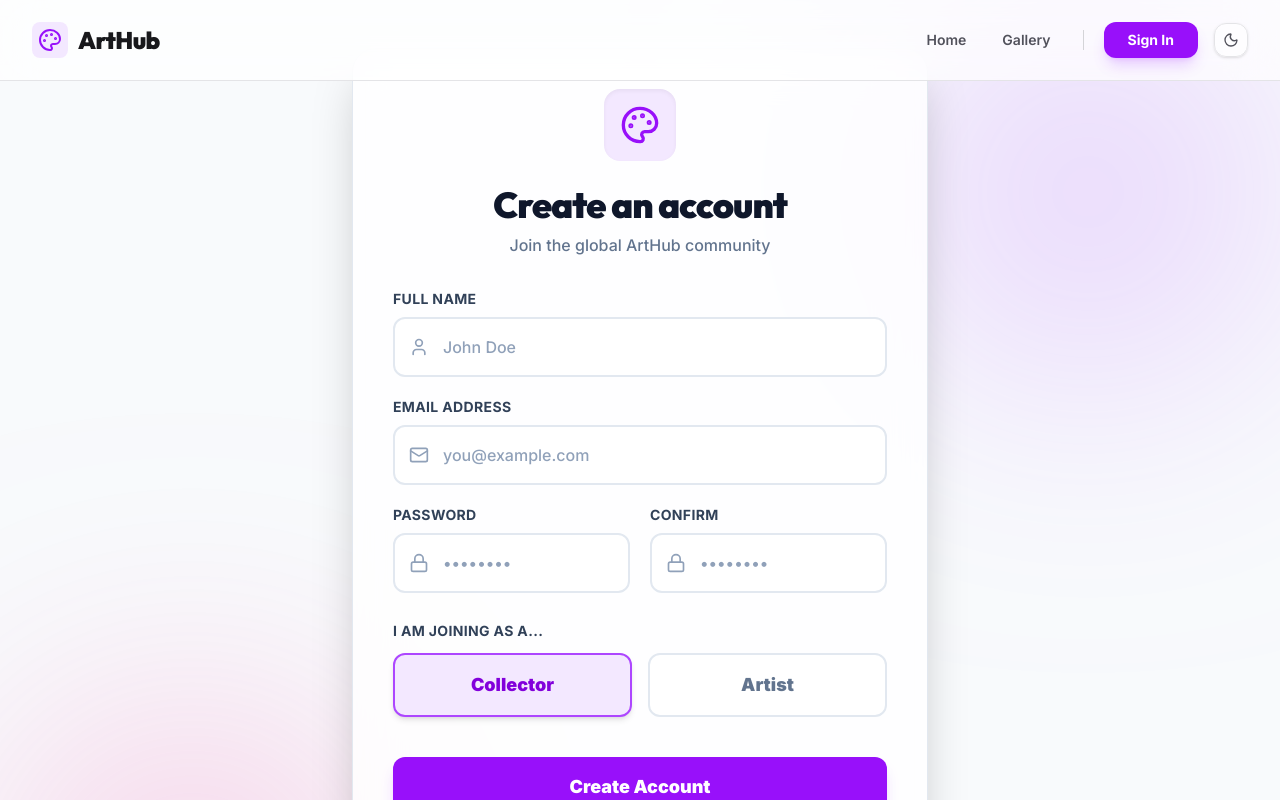
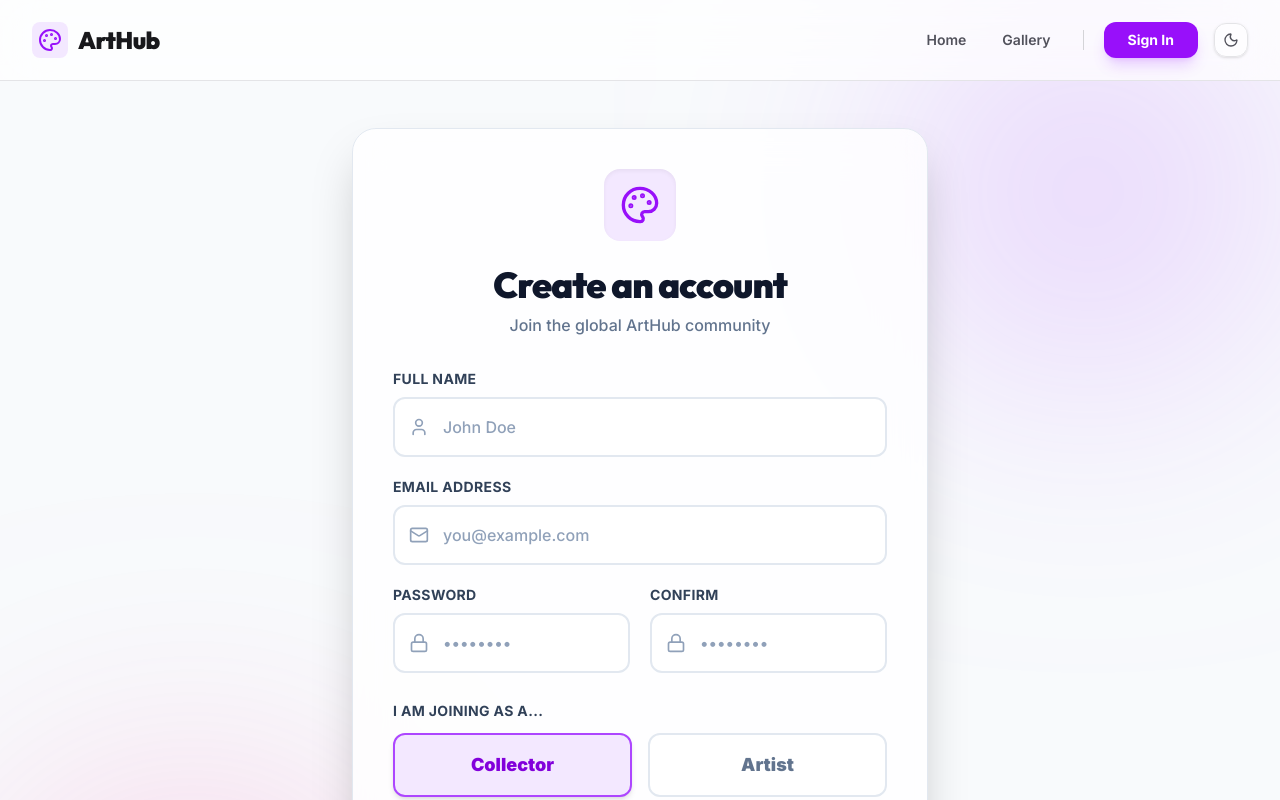
Before and after one commit to mahmudul194/Art-Hub-client, a Next.js app: page /register in a window 1280 px wide. Shown: the top 800 px of the page. Built offline with nearby package versions, Linux system fonts and the light colour scheme; no server answers.

Commit message:
fix: adjust login and register layout to prevent overlapping with fixed navbar

```diff
--- a/app/login/page.jsx
+++ b/app/login/page.jsx
@@ -50,7 +50,7 @@ export default function Login() {
   };
 
   return (
-    <div className="min-h-screen flex items-center justify-center py-12 px-4 sm:px-6 lg:px-8 bg-slate-50 dark:bg-zinc-950 relative overflow-hidden">
+    <div className="min-h-screen flex flex-col items-center justify-center pt-32 pb-12 px-4 sm:px-6 lg:px-8 bg-slate-50 dark:bg-zinc-950 relative overflow-x-hidden">
       {/* Decorative background */}
       <div className="absolute top-0 left-0 w-96 h-96 bg-purple-500 rounded-full mix-blend-multiply filter blur-[128px] opacity-20 animate-blob pointer-events-none" />
       <div className="absolute bottom-0 right-0 w-96 h-96 bg-pink-500 rounded-full mix-blend-multiply filter blur-[128px] opacity-20 animate-blob animation-delay-2000 pointer-events-none" />
@@ -59,7 +59,7 @@ export default function Login() {
         initial={{ opacity: 0, y: 20 }}
         animate={{ opacity: 1, y: 0 }}
         transition={{ duration: 0.5 }}
-        className="max-w-md w-full space-y-8 bg-white/80 dark:bg-zinc-900/80 backdrop-blur-xl p-10 rounded-3xl shadow-2xl z-10 border border-slate-200 dark:border-zinc-800"
+        className="max-w-md w-full my-auto space-y-8 bg-white/80 dark:bg-zinc-900/80 backdrop-blur-xl p-10 rounded-3xl shadow-2xl z-10 border border-slate-200 dark:border-zinc-800"
       >
         <div>
           <div className="flex justify-center">
--- a/app/register/page.jsx
+++ b/app/register/page.jsx
@@ -68,7 +68,7 @@ export default function Register() {
   };
 
   return (
-    <div className="min-h-screen flex items-center justify-center py-12 px-4 sm:px-6 lg:px-8 bg-slate-50 dark:bg-zinc-950 relative overflow-hidden">
+    <div className="min-h-screen flex flex-col items-center justify-center pt-32 pb-12 px-4 sm:px-6 lg:px-8 bg-slate-50 dark:bg-zinc-950 relative overflow-x-hidden">
       {/* Decorative background */}
       <div className="absolute top-0 right-0 w-96 h-96 bg-purple-500 rounded-full mix-blend-multiply filter blur-[128px] opacity-20 animate-blob pointer-events-none" />
       <div className="absolute bottom-0 left-0 w-96 h-96 bg-pink-500 rounded-full mix-blend-multiply filter blur-[128px] opacity-20 animate-blob animation-delay-2000 pointer-events-none" />
@@ -77,7 +77,7 @@ export default function Register() {
         initial={{ opacity: 0, scale: 0.95 }}
         animate={{ opacity: 1, scale: 1 }}
         transition={{ duration: 0.4 }}
-        className="max-w-xl w-full space-y-8 bg-white/80 dark:bg-zinc-900/80 backdrop-blur-xl p-10 rounded-3xl shadow-2xl z-10 border border-slate-200 dark:border-zinc-800"
+        className="max-w-xl w-full my-auto space-y-8 bg-white/80 dark:bg-zinc-900/80 backdrop-blur-xl p-10 rounded-3xl shadow-2xl z-10 border border-slate-200 dark:border-zinc-800"
       >
         <div>
           <div className="flex justify-center">
```
